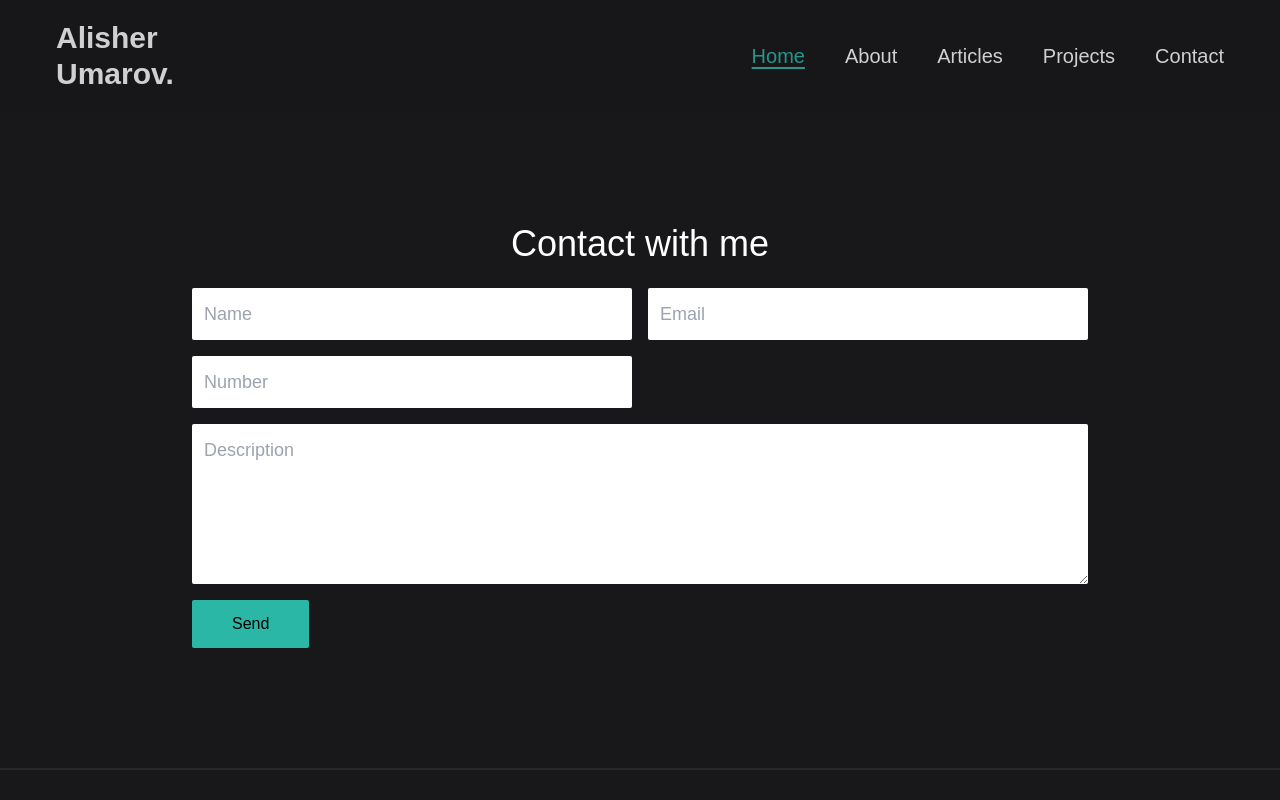
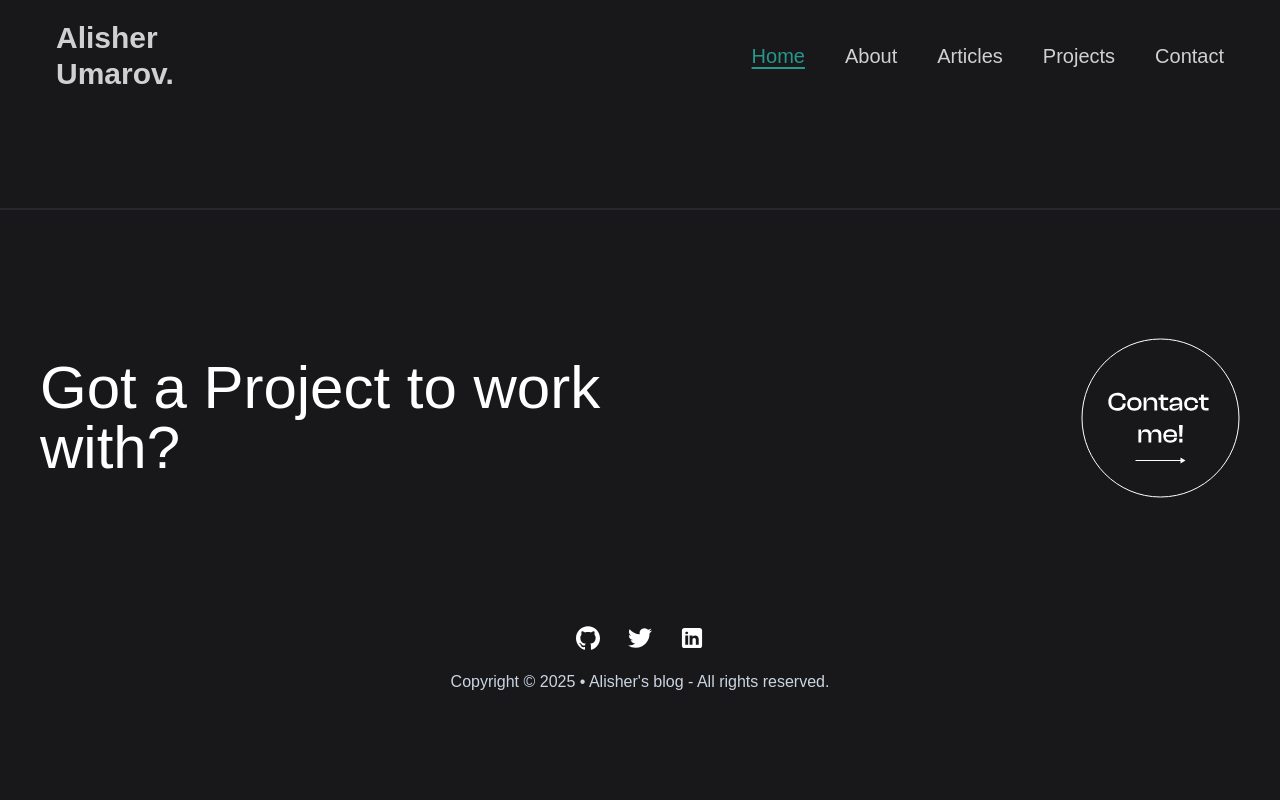
Before and after one commit to umarovcoder/myWebsite, a React (Vite) app: page /contact in a window 1280 px wide. Shown: the top 800 px of the page. Built offline with nearby package versions, Linux system fonts and the light colour scheme; a web font is replaced by a local one.

Commit message:
edit links

```diff
--- a/src/components/Footer/Footer.tsx
+++ b/src/components/Footer/Footer.tsx
@@ -29,14 +29,16 @@ const Footer: FC = () => {
                             <svg viewBox="0 0 24 24" xmlns="http://www.w3.org/2000/svg" className="cursor-pointer fill-current text-white dark:text-gray-200 hover:opacity-50 h-6 w-6"><path d="M12 .297c-6.63 0-12 5.373-12 12 0 5.303 3.438 9.8 8.205 11.385.6.113.82-.258.82-.577 0-.285-.01-1.04-.015-2.04-3.338.724-4.042-1.61-4.042-1.61C4.422 18.07 3.633 17.7 3.633 17.7c-1.087-.744.084-.729.084-.729 1.205.084 1.838 1.236 1.838 1.236 1.07 1.835 2.809 1.305 3.495.998.108-.776.417-1.305.76-1.605-2.665-.3-5.466-1.332-5.466-5.93 0-1.31.465-2.38 1.235-3.22-.135-.303-.54-1.523.105-3.176 0 0 1.005-.322 3.3 1.23.96-.267 1.98-.399 3-.405 1.02.006 2.04.138 3 .405 2.28-1.552 3.285-1.23 3.285-1.23.645 1.653.24 2.873.12 3.176.765.84 1.23 1.91 1.23 3.22 0 4.61-2.805 5.625-5.475 5.92.42.36.81 1.096.81 2.22 0 1.606-.015 2.896-.015 3.286 0 .315.21.69.825.57C20.565 22.092 24 17.592 24 12.297c0-6.627-5.373-12-12-12"></path></svg>
                         </span>
                     </Link>
-                    <Link target={'_blank'} to={"https://twitter.com/umarovcoder"}>
+                    <Link target={'_blank'} to={"https://x.com/umarovdev"}>
                         <span>
                             <svg xmlns="http://www.w3.org/2000/svg" viewBox="0 0 24 24" className="cursor-pointer fill-current text-white dark:text-gray-200 hover:opacity-50 h-6 w-6"><path d="M23.953 4.57a10 10 0 01-2.825.775 4.958 4.958 0 002.163-2.723c-.951.555-2.005.959-3.127 1.184a4.92 4.92 0 00-8.384 4.482C7.69 8.095 4.067 6.13 1.64 3.162a4.822 4.822 0 00-.666 2.475c0 1.71.87 3.213 2.188 4.096a4.904 4.904 0 01-2.228-.616v.06a4.923 4.923 0 003.946 4.827 4.996 4.996 0 01-2.212.085 4.936 4.936 0 004.604 3.417 9.867 9.867 0 01-6.102 2.105c-.39 0-.779-.023-1.17-.067a13.995 13.995 0 007.557 2.209c9.053 0 13.998-7.496 13.998-13.985 0-.21 0-.42-.015-.63A9.935 9.935 0 0024 4.59z"></path></svg>
                         </span>
                     </Link>
-                    <Link target={'_blank'} to={'umarovalisher132@gmail.com'}>
+                    <Link target={'_blank'} to={'https://www.linkedin.com/in/umarovcoder/'}>
                         <span>
-                            <svg xmlns="http://www.w3.org/2000/svg" viewBox="0 0 20 20" className="cursor-pointer fill-current text-white dark:text-gray-200 hover:opacity-50 h-6 w-6"><path d="M2.003 5.884L10 9.882l7.997-3.998A2 2 0 0016 4H4a2 2 0 00-1.997 1.884z"></path><path d="M18 8.118l-8 4-8-4V14a2 2 0 002 2h12a2 2 0 002-2V8.118z"></path></svg>
+                            <svg xmlns="http://www.w3.org/2000/svg" x="0px" y="0px" width="100" height="100" viewBox="0 0 50 50" className="cursor-pointer fill-current text-white dark:text-gray-200 hover:opacity-50 h-6 w-6">
+                                <path d="M41,4H9C6.24,4,4,6.24,4,9v32c0,2.76,2.24,5,5,5h32c2.76,0,5-2.24,5-5V9C46,6.24,43.76,4,41,4z M17,20v19h-6V20H17z M11,14.47c0-1.4,1.2-2.47,3-2.47s2.93,1.07,3,2.47c0,1.4-1.12,2.53-3,2.53C12.2,17,11,15.87,11,14.47z M39,39h-6c0,0,0-9.26,0-10 c0-2-1-4-3.5-4.04h-0.08C27,24.96,26,27.02,26,29c0,0.91,0,10,0,10h-6V20h6v2.56c0,0,1.93-2.56,5.81-2.56 c3.97,0,7.19,2.73,7.19,8.26V39z"></path>
+                            </svg>
                         </span>
                     </Link>
                 </div>
--- a/src/components/comments.tsx
+++ b/src/components/comments.tsx
@@ -1,6 +1,6 @@
 'use client';
 
-import React, { useEffect, useRef } from 'react';
+import { useEffect, useRef } from 'react';
 
 export default function CommentsComponent() {
   const wrapper = useRef<HTMLDivElement | null>(null);
--- a/src/pages/Contact/Contact.tsx
+++ b/src/pages/Contact/Contact.tsx
@@ -8,25 +8,9 @@ const Contact: FC = () => {
     <>
       <title>Contact - Alisher</title>
       <div className='container text-white px-4 sm:px-6 md:px-8'>
-        <form className='telegram-form'>
-           <div className='flex flex-col gap-6 w-full pt-20 md:pt-24 lg:pt-28'>
-            <h1 className='text-2xl md:text-3xl lg:text-4xl text-center'>Contact with me</h1>
-
-            <div className='w-full max-w-2xl md:max-w-4xl mx-auto grid grid-cols-1 md:grid-cols-2 gap-4'>
-              <input className='w-full p-2 md:p-3 rounded-sm outline-none text-black text-sm md:text-base lg:text-lg' type="text" placeholder='Name' name='name' />
-              <input className='w-full p-2 md:p-3 rounded-sm outline-none text-black text-sm md:text-base lg:text-lg' type="email" placeholder='Email' name='email' />
-              <input className='w-full p-2 md:p-3 rounded-sm outline-none text-black text-sm md:text-base lg:text-lg' type="number" placeholder='Number' name='phone' />
-              <textarea className='w-full md:col-span-2 p-2 md:p-3 rounded-sm outline-none text-black text-sm md:text-base lg:text-lg h-32 md:h-40' placeholder='Description' name="text"></textarea>
-              <div className='md:col-span-2 flex justify-center md:justify-start'>
-                <button className='button1 text-black font-medium rounded-sm px-6 py-2 md:px-8 md:py-3 lg:px-10' type='submit'>Send</button>
-              </div>
-            </div>
-
-            <div className='w-full max-w-4xl mx-auto'>
-              <CommentsComponent />
-            </div>
-          </div>
-        </form>
+        <div className='w-full max-w-4xl mx-auto'>
+          <CommentsComponent />
+        </div>
       </div>
     </>
   )
--- a/src/pages/Home/Home.tsx
+++ b/src/pages/Home/Home.tsx
@@ -8,7 +8,7 @@ const Home: FC = () => {
         <h1
           className='text-white text-3xl sm:text-4xl md:text-5xl lg:text-6xl w-full md:w-1/2 select-none'
         >
-          Hey, I’m Alisher, a frontend developer
+          hello $guest. welcome to my website.
         </h1>
         <p className='text-white text-sm md:text-base lg:text-lg py-3 md:py-4 lg:py-6 w-full md:w-3/5'>I am passionate about programming and love Linux. I am always eager to learn new technologies, write clean code, and build perfect user interfaces. For me, frontend development is not just a job but a true passion.
 
```
